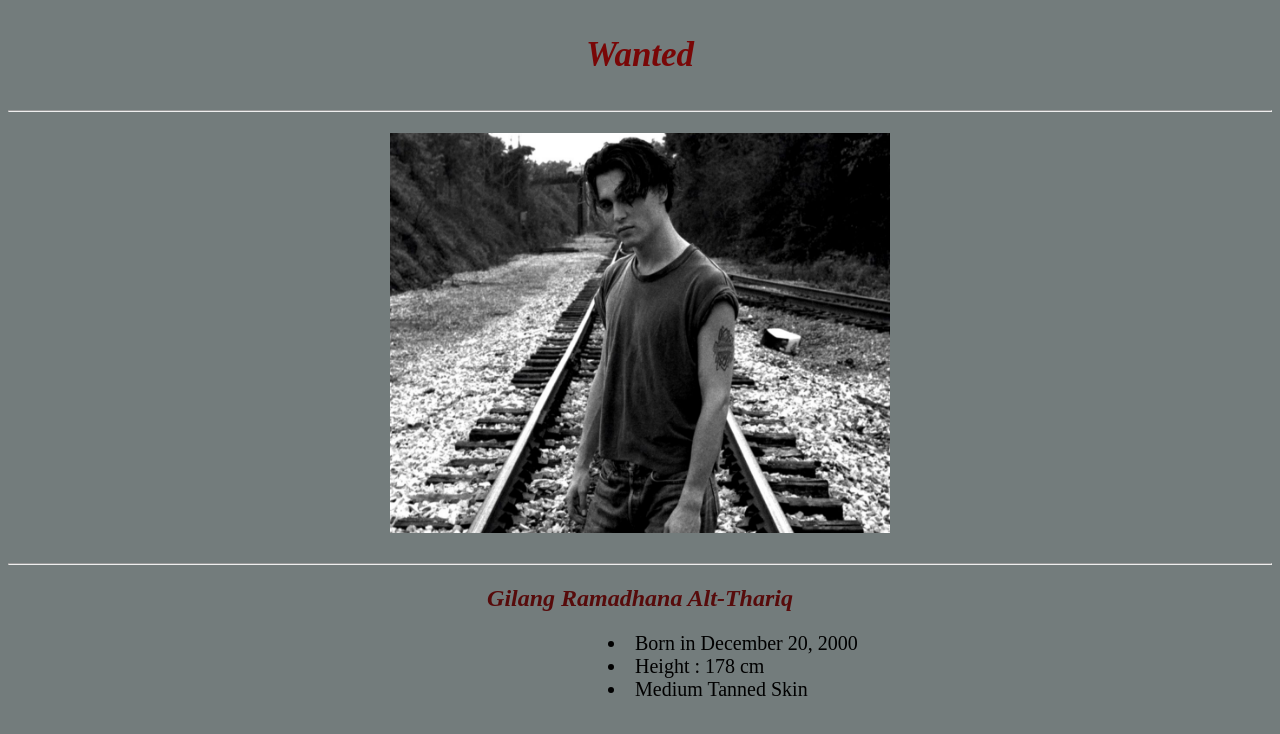
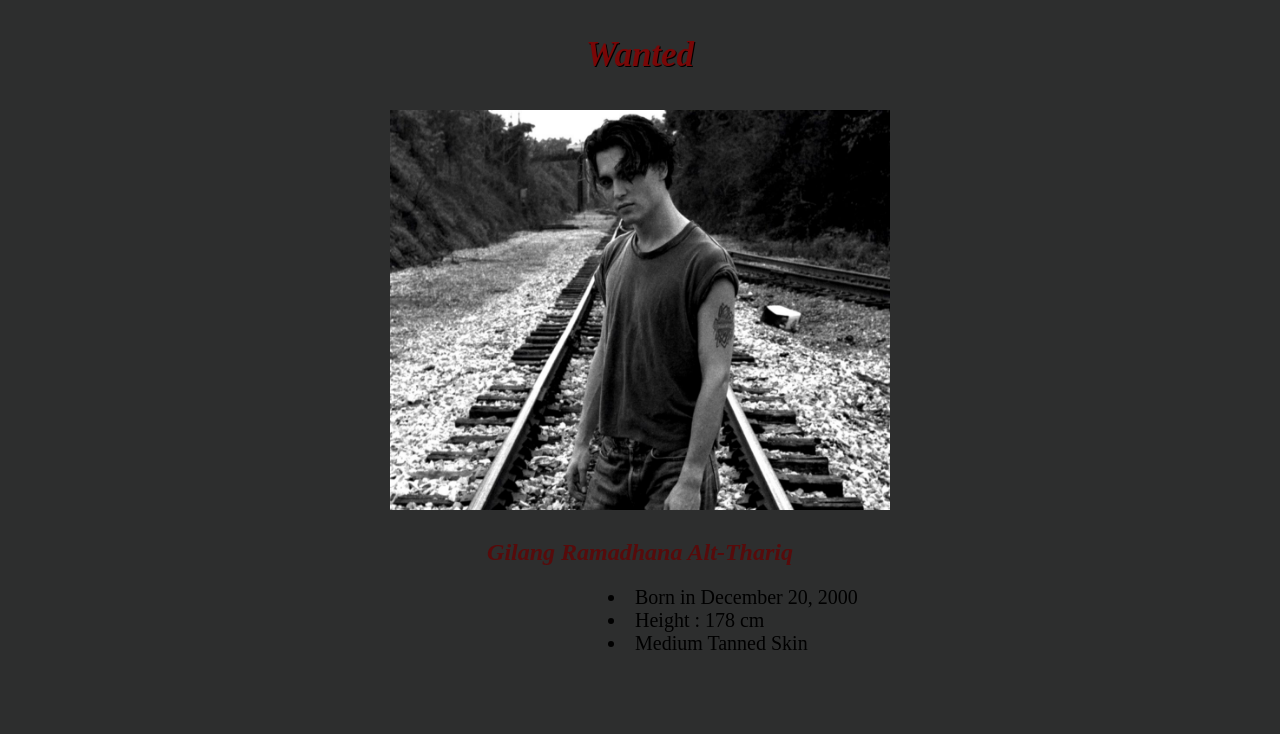
Before and after one commit to grmdhn/simple-html-gilang, a plain HTML site: page index.html in a window 1280 px wide. Shown: the top 734 px of the page. Drawn offline with Linux system fonts and the light colour scheme.

Commit message:
Perf to CSS & HTML

```diff
--- a/css/styles.css
+++ b/css/styles.css
@@ -1,5 +1,5 @@
 body {
-  background-color: rgb(115, 124, 124);
+  background-color: rgb(45, 46, 46);
 }
 
 div.relative {
@@ -17,4 +17,5 @@ p.a {
   font: italic bold Georgia, serif;
   font-size: 35px;
   color: rgb(121, 7, 7);
+  text-shadow: 1px 1px #000000;
 }
--- a/index.html
+++ b/index.html
@@ -11,11 +11,9 @@
       <header>
         <center><p class="a"><i><b>Wanted</b></i>
         </center></p>
-        <hr></hr>
         </header>
       <main>
           <h1><center><img src="assets/img.jpg" alt="Foto" width="500" height="400"><center></h1>
-          <hr></hr>
         <center><h2><i>Gilang Ramadhana Alt-Thariq</i></h2></center>
         <div class="relative"><li>Born in December 20, 2000</li>
         <li>Height : 178 cm</li>
```
